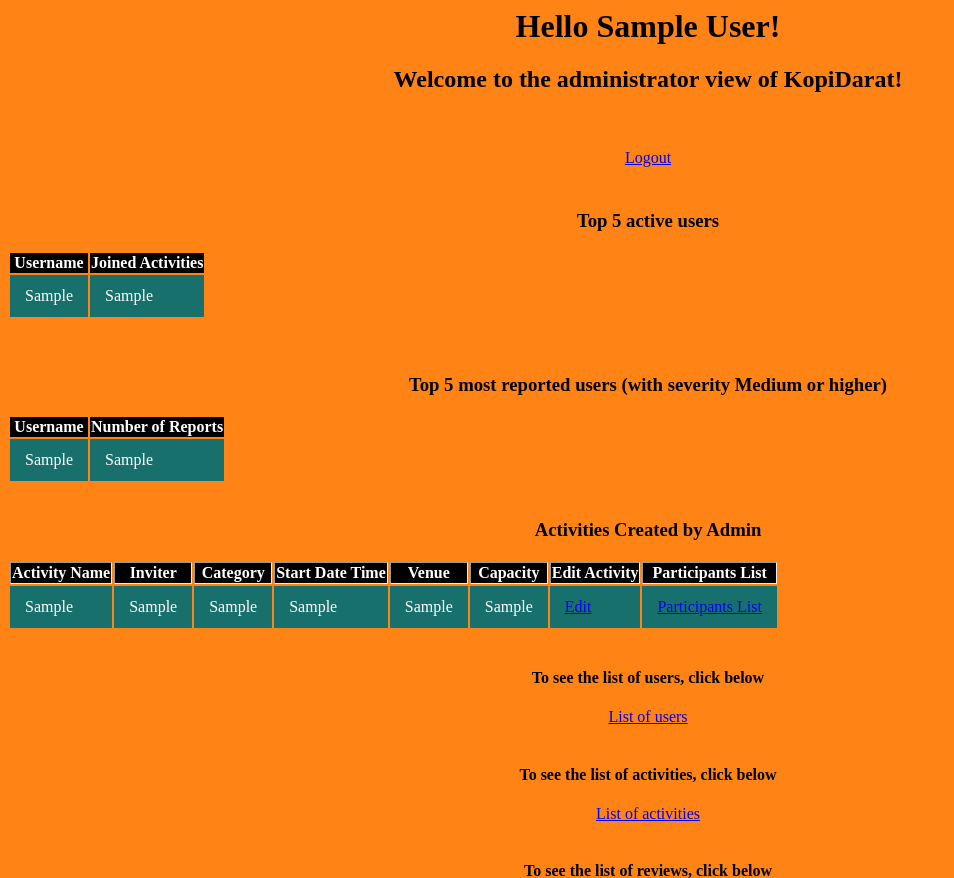
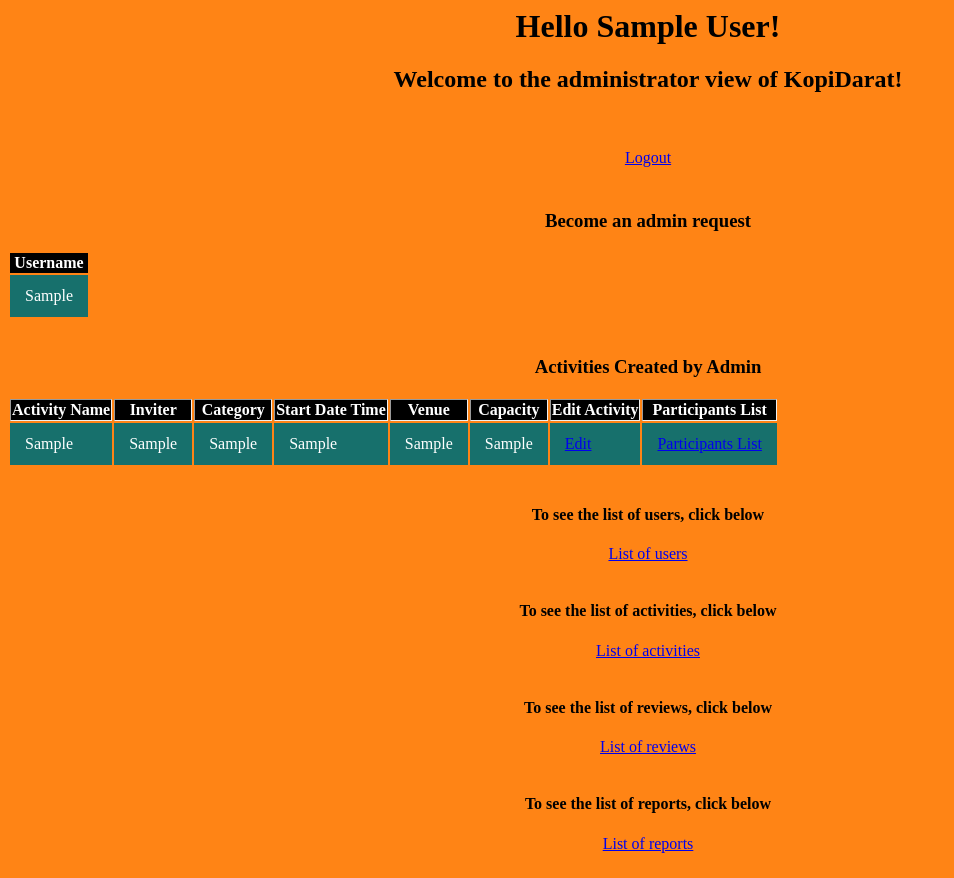
Before and after one commit to zhenyu1311/GRP26APP, a Django app: template kopidarat/templates/admin_index.html in a window 1280 px wide. Shown: the top 878 px of the page, without its empty margins (0-954 px from the left). After the commit the page ends 853 px from the top, so only its background shows below. Run offline with Django 4.2, Linux system fonts and the light colour scheme; the template is opened without the code that fills it: most values are stand-ins (such as "Sample title", 1, 10 or a date in 2020).

Commit message:
Update admin_index.html

```diff
--- a/kopidarat/templates/admin_index.html
+++ b/kopidarat/templates/admin_index.html
@@ -49,31 +49,14 @@ table,tr,td {
     <a href="logout"> Logout </a>
     <br /><br />
     <div class="content-table">
-    <h3> Top 5 active users </h3>
+  <h3>  Become an admin request  </h3>
     <table>
       <thead>
         <th> Username </th>
-        <th> Joined Activities </th>
-      </thead>
-      {% for user in list_of_active_users %}
-      <tr>
-        <td>{{ user.0 }}</td>
-        <td>{{ user.1 }}</td>
-      </tr>
-      {% endfor %}
-    </table>
-    </br>
-</br>
-  <h3> Top 5 most reported users (with severity Medium or higher) </h3>
-    <table>
-      <thead>
-        <th> Username </th>
-        <th> Number of Reports </th>
       </thead>
       {% for user in list_of_user_reports %}
       <tr>
         <td>{{ user.0 }}</td>
-        <td>{{ user.1 }}</td>
       </tr>
       {% endfor %}
     </table>
```
